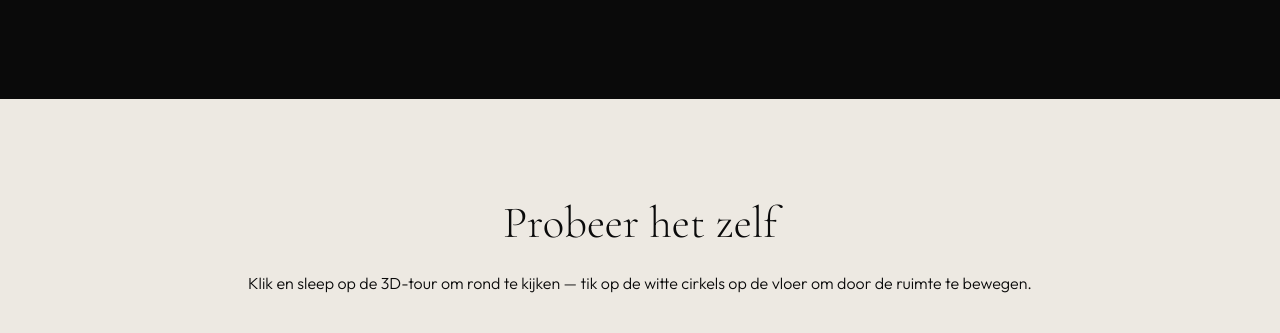
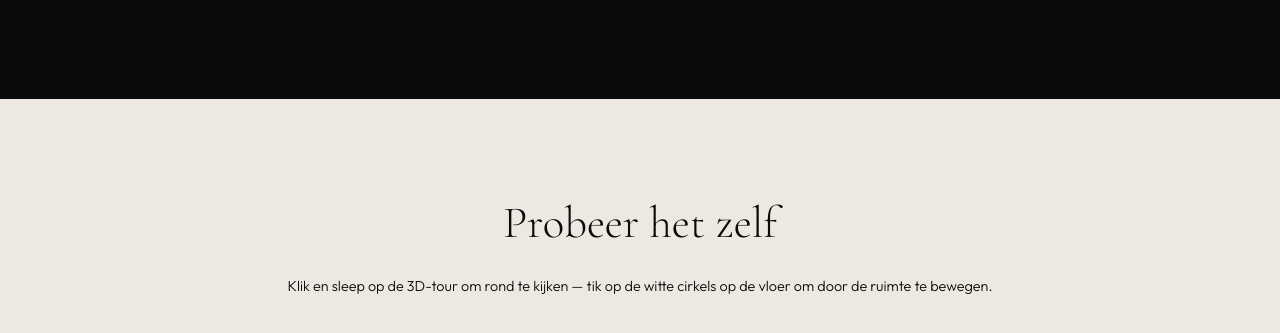
Before and after one commit to juulvanpeer1-cell/domusvirtual, a plain HTML site: page index.html in a window 1280 px wide. Shown: the part 1196-1529 px from the top of the page. Drawn offline with nearby package versions, Linux system fonts and the light colour scheme.

Commit message:
Adjust font size and line height in embed-header

```diff
--- a/index.html
+++ b/index.html
@@ -328,6 +328,8 @@
       display: flex;
       justify-content: center;
       text-align: center;
+      font-size: 0.9rem;
+      line-height: 1.85;
     }
     .embed-header h2 {
       font-family: var(--serif);
```
